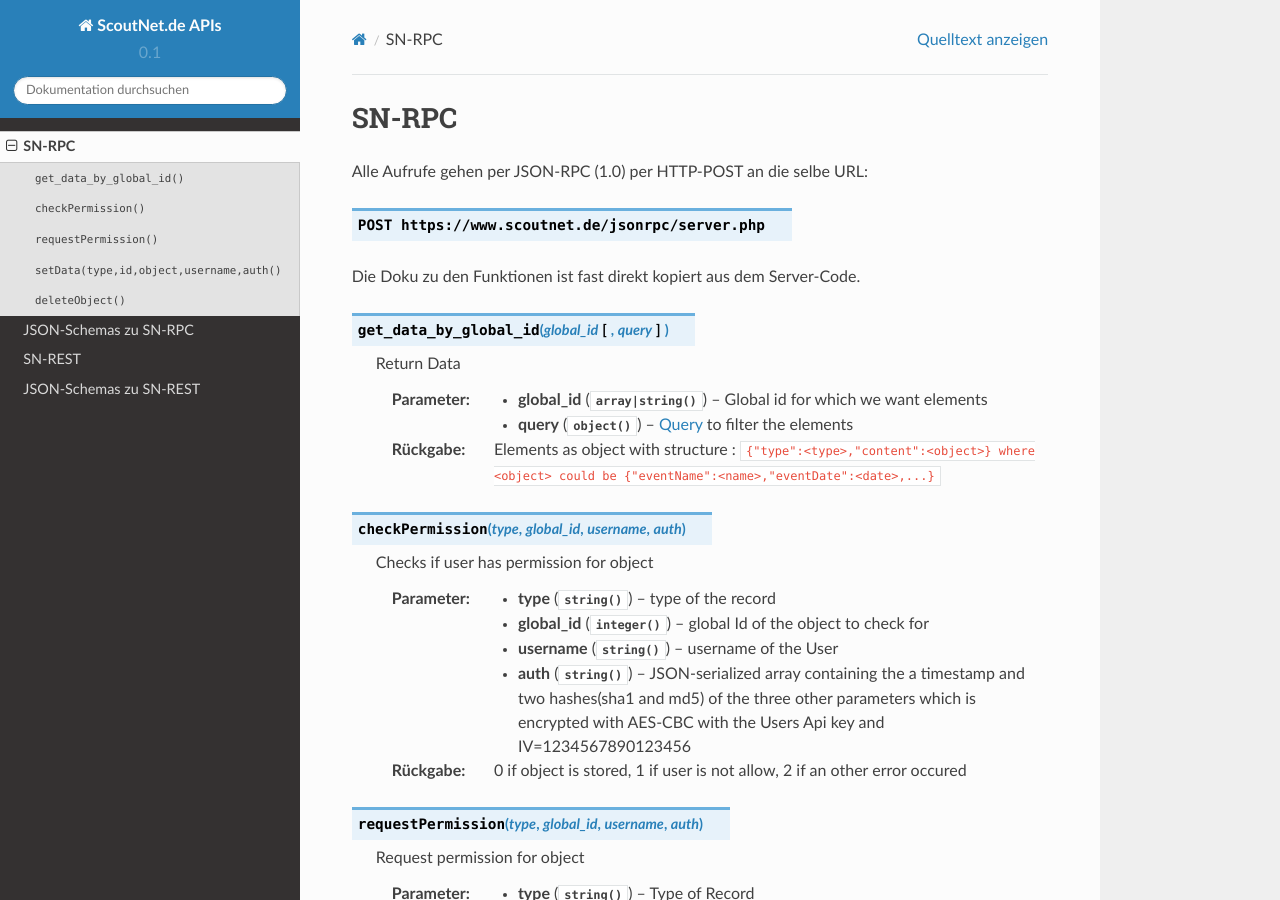
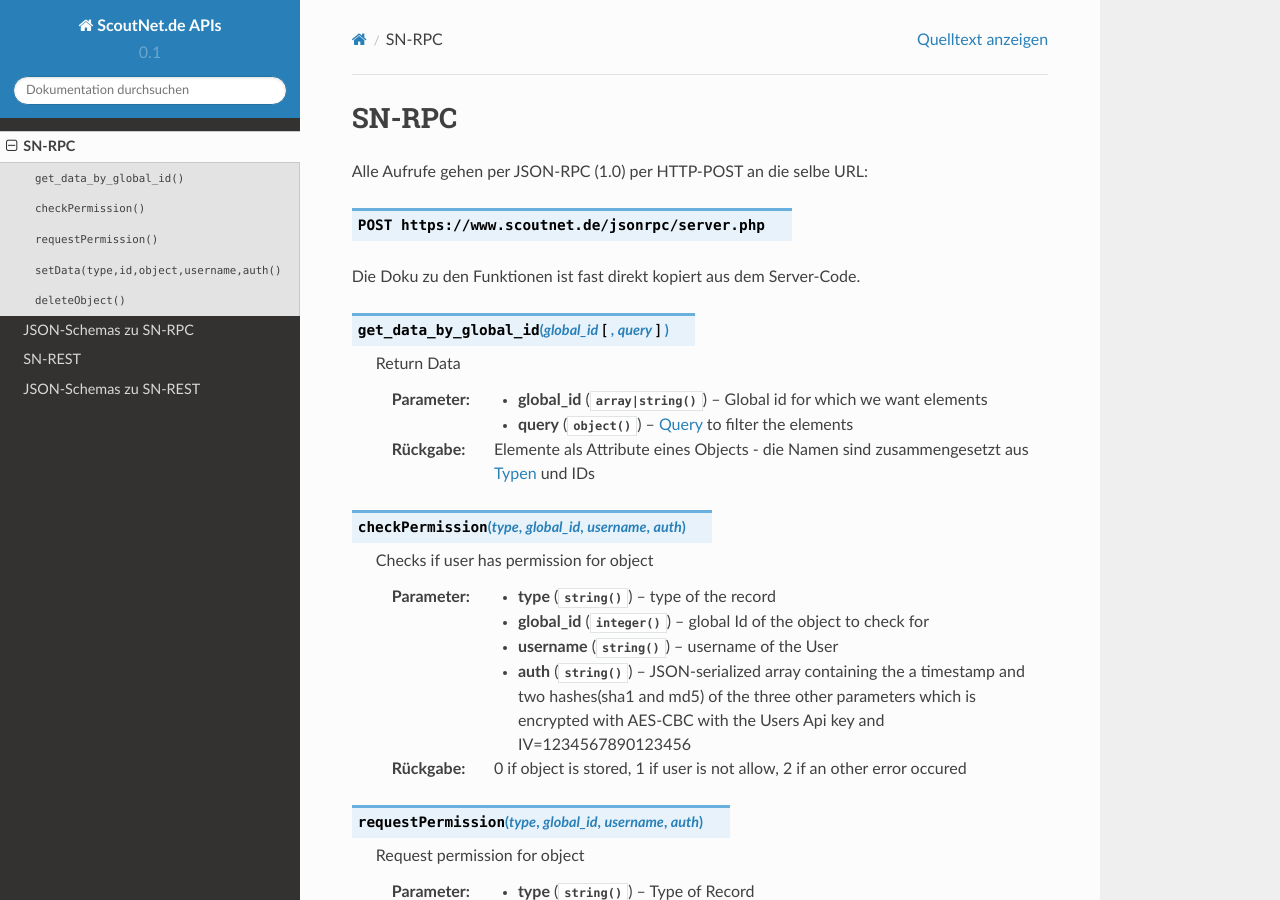
Before and after one commit to janbrohl/ScoutNet-API-Info, a Sphinx documentation site: the page built from docs/sn_rpc.rst, in a window 1280 px wide and 900 px high. Built offline with Sphinx 7.4.7 and the Read the Docs theme 2.0.0, drawn with Linux system fonts in a browser that asks for light colours.

Commit message:
links für sn-rpc

```diff
--- a/docs/sn_rpc.rst
+++ b/docs/sn_rpc.rst
@@ -15,7 +15,7 @@
 
 	:param array|string global_id:	Global id for which we want elements
 	:param object query:		:ref:`sn_rpc_query` to filter the elements
-	:returns: Elements as object with structure : ``{"type":<type>,"content":<object>} where <object> could be {"eventName":<name>,"eventDate":<date>,...}``
+	:returns: Elemente als Attribute eines Objects - die Namen sind zusammengesetzt aus :ref:`sn_rpc_typen` und IDs
 
 .. js:function:: checkPermission(type, global_id, username, auth)
 
```
Also changed, not shown: docs/sn_rpc_schemas.rst (+11 -3 lines).
